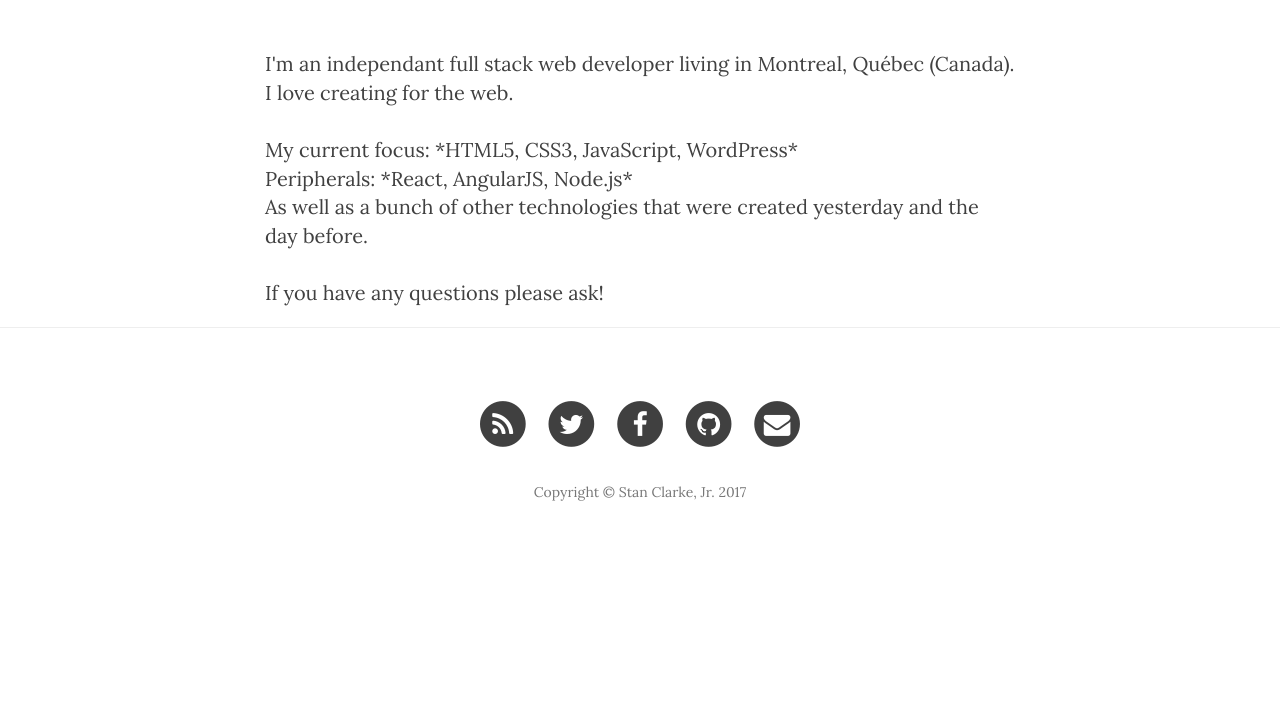
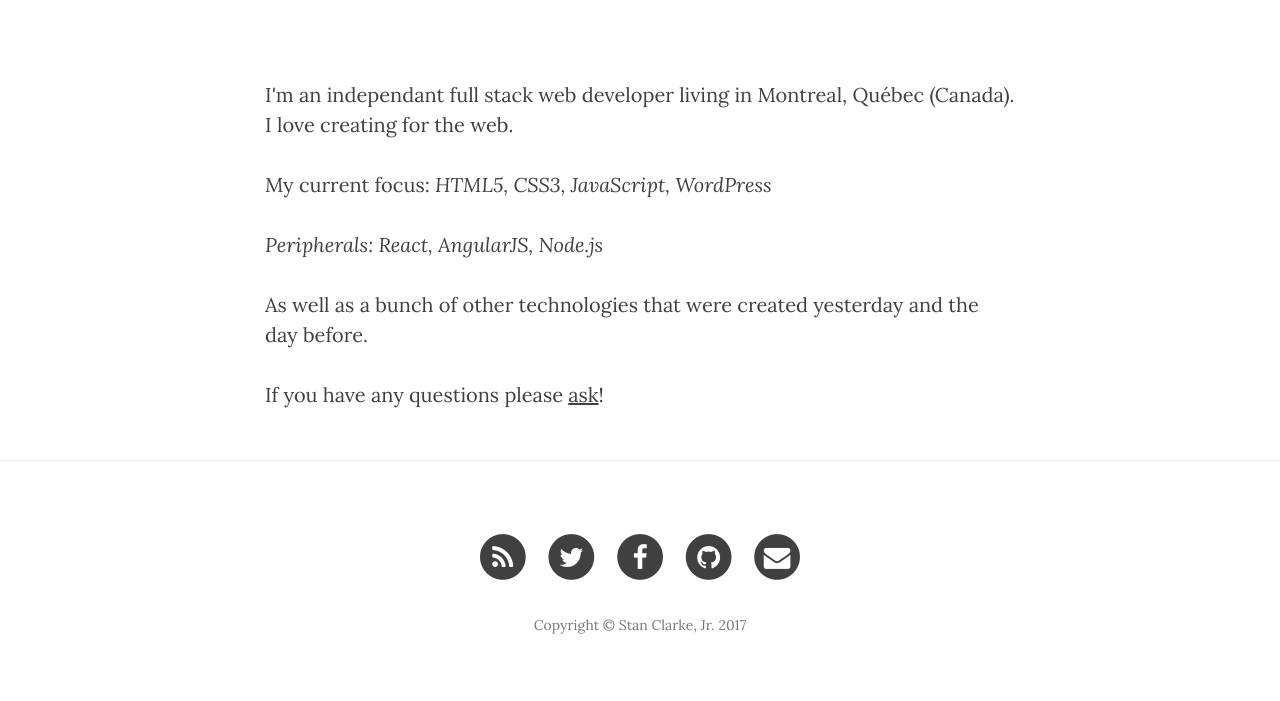
Before and after one commit to stanclarke-jr/stanclarke-jr.github.io, a Jekyll site: the page built from about.html, in a window 1280 px wide. Shown: the part 448-1149 px from the top of the page. Built offline with Jekyll 4.4.1, drawn with Linux system fonts in a browser that asks for light colours; nearby versions of some CDN libraries; before the commit the page ends 1016 px from its top, so only the background shows below that; part of the change alters nothing that is shown.

Commit message:
minor edits

```diff
--- a/about.html
+++ b/about.html
@@ -5,10 +5,8 @@ description: Thanks for stopping by.
 header-img: img/about-bg.jpg
 ---
 
-I'm an independant full stack web developer living in Montreal, Québec (Canada). I love creating for the web.<br />
-<br />
-My current focus: *HTML5, CSS3, JavaScript, WordPress*<br />
-Peripherals: *React, AngularJS, Node.js*<br />
-As well as a bunch of other technologies that were created yesterday and the day before.<br />
-<br />
-If you have any questions please <a href="mailto:sclarke.jr@gmail.com">ask</a>!
+<p>I'm an independant full stack web developer living in Montreal, Québec (Canada). I love creating for the web.</p>
+<p>My current focus: <em>HTML5, CSS3, JavaScript, WordPress</em></p>
+<p><em>Peripherals: React, AngularJS, Node.js</em></p>
+<p>As well as a bunch of other technologies that were created yesterday and the day before.</p>
+<p>If you have any questions please <a href="mailto:sclarke.jr@gmail.com">ask</a>!</p>
```
